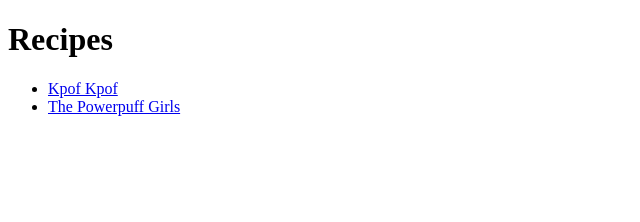
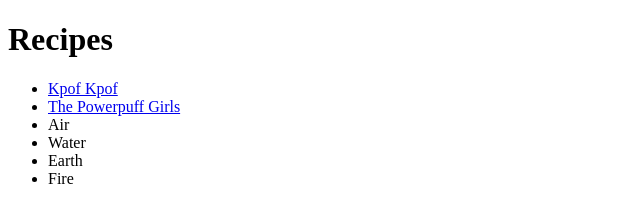
Before and after one commit to vano31/odin-recipes, a plain HTML site: page index.html in a window 1280 px wide. Shown: the whole page, without its empty margins (0-640 px from the left). Drawn offline with Linux system fonts and the light colour scheme.

Commit message:
Made Version Pre CSS

```diff
--- a/index.html
+++ b/index.html
@@ -11,6 +11,13 @@
             <ul>
                 <li><a href="./recipes/kpofkpof.html">Kpof Kpof</a></li>
                 <li><a href="./recipes/ppgs.html">The Powerpuff Girls</a></li>
+                <li>Air</li>
+                <li>Water</li>
+                <li>Earth</li>
+                <li>Fire</li>
+
+
+
 
 
 
```
